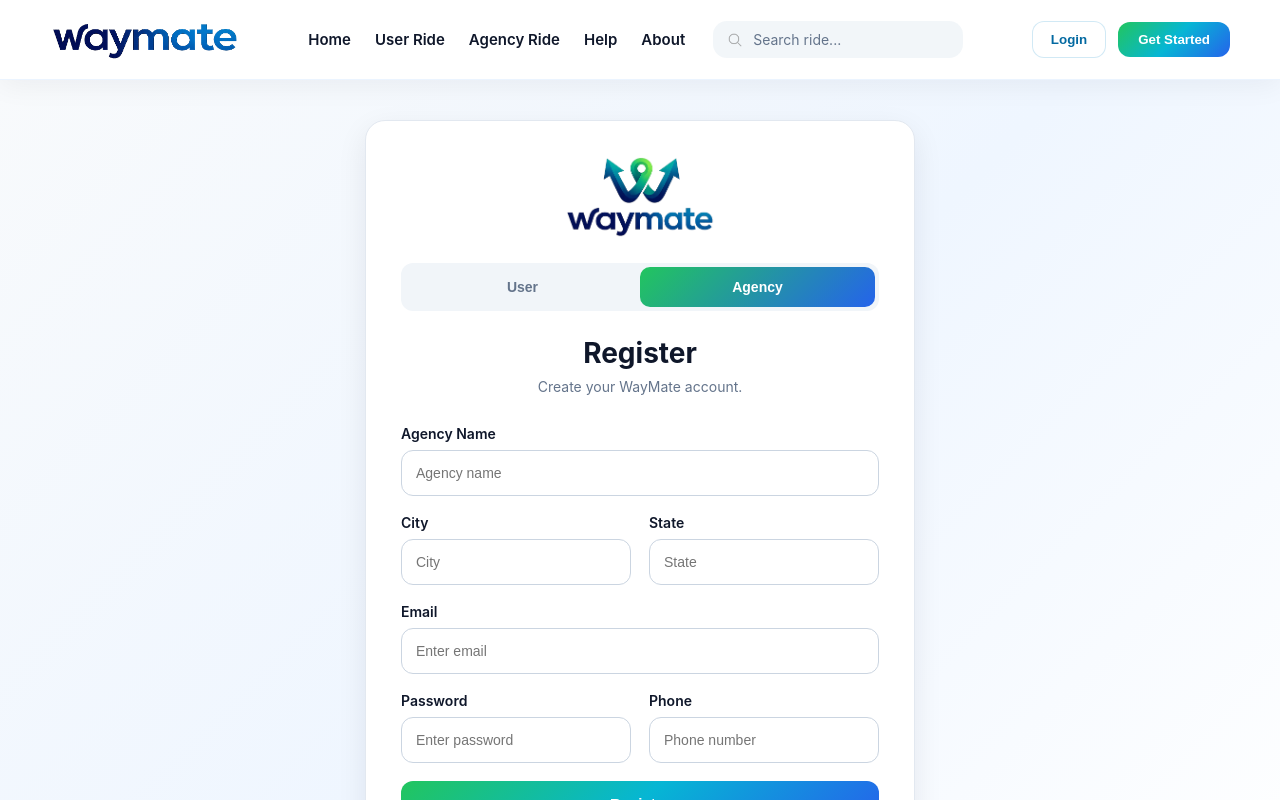
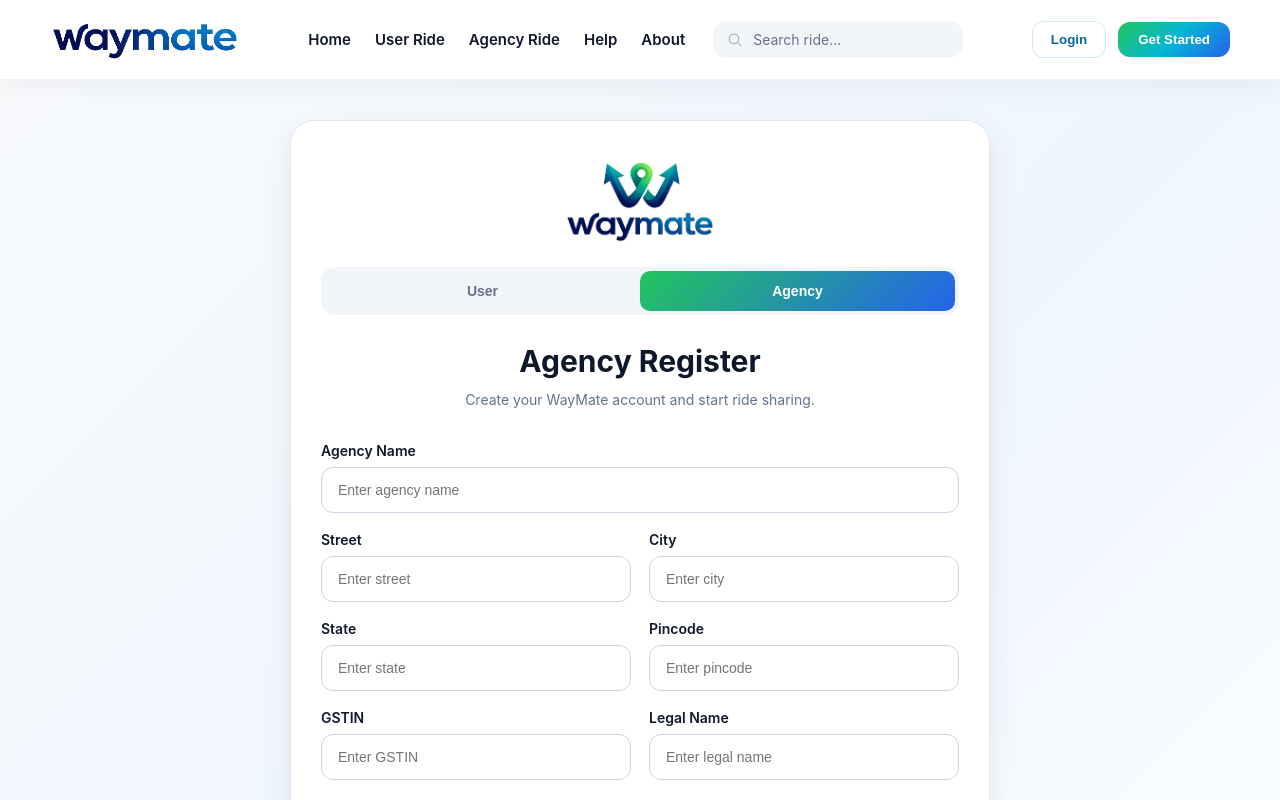
Before and after one commit to aswinbkk/waymate, a React (Vite) app in the folder frontend/: page /register in a window 1280 px wide. Both pictures are taken after a click on the button "Agency". Shown: the top 800 px of the page. Built offline with nearby package versions, Linux system fonts and the light colour scheme.

Commit message:
user and agencies registration successfull

```diff
--- a/frontend/src/auth/Register.jsx
+++ b/frontend/src/auth/Register.jsx
@@ -1,10 +1,8 @@
 import React, { useState } from "react";
 import styled from "styled-components";
 import { Link, useNavigate } from "react-router-dom";
-
 import Layout from "../layouts/Layout";
 import Popup from "../components/Popup";
-
 import { registerUser } from "../api/apiUser";
 import { registerAgency } from "../api/apiAgency";
 
@@ -13,10 +11,9 @@ const Page = styled.div`
   display: flex;
   justify-content: center;
   align-items: center;
-
   padding: 40px 20px;
-
-  background: linear-gradient(
+  background:
+    linear-gradient(
       135deg,
       #f8fafc,
       #eff6ff,
@@ -26,48 +23,41 @@ const Page = styled.div`
 
 const Card = styled.div`
   width: 100%;
-  max-width: 550px;
-
+  max-width: 700px;
   background: white;
-
-  padding: 35px;
-
-  border-radius: 20px;
-
+  padding: 40px 30px;
+  border-radius: 24px;
   border: 1px solid #e2e8f0;
-
-  box-shadow: 0 10px 30px rgba(15, 23, 42, 0.08);
+  box-shadow:
+    0 10px 30px rgba(15,23,42,0.08);
 
   @media (max-width: 768px) {
-    padding: 25px;
+    padding: 30px 20px;
   }
 `;
 
 const Logo = styled.img`
   width: 150px;
   display: block;
-  margin: 0 auto 25px;
+  margin: 0 auto 24px;
 `;
 
-const Toggle = styled.div`
+const ToggleContainer = styled.div`
   display: flex;
   background: #f1f5f9;
-  border-radius: 12px;
+  border-radius: 14px;
   padding: 4px;
-  margin-bottom: 25px;
+  margin-bottom: 28px;
 `;
 
 const ToggleButton = styled.button`
   flex: 1;
+  padding: 12px;
   border: none;
-  padding: 12px;
   border-radius: 10px;
-
   cursor: pointer;
-
   font-size: 14px;
   font-weight: 600;
-
   transition: 0.3s;
 
   background: ${({ $active }) =>
@@ -76,20 +66,24 @@ const ToggleButton = styled.button`
       : "transparent"};
 
   color: ${({ $active }) =>
-    $active ? "white" : "#64748b"};
+    $active
+      ? "white"
+      : "#64748b"};
 `;
 
 const Title = styled.h1`
   text-align: center;
-  font-size: 28px;
+  font-size: 30px;
+  font-weight: 700;
   color: #0f172a;
-  margin-bottom: 8px;
+  margin-bottom: 10px;
 `;
 
 const Description = styled.p`
   text-align: center;
   color: #64748b;
   font-size: 14px;
+  line-height: 1.6;
   margin-bottom: 30px;
 `;
 
@@ -99,9 +93,9 @@ const Form = styled.form`
   gap: 18px;
 `;
 
-const Grid = styled.div`
+const InputGrid = styled.div`
   display: grid;
-  grid-template-columns: repeat(2,1fr);
+  grid-template-columns: repeat(2, 1fr);
   gap: 18px;
 
   @media (max-width: 768px) {
@@ -113,54 +107,45 @@ const InputGroup = styled.div`
   display: flex;
   flex-direction: column;
   gap: 8px;
-
   label {
     font-size: 14px;
     font-weight: 600;
+
     color: #0f172a;
   }
 `;
 
 const Input = styled.input`
-  padding: 14px;
+  padding: 14px 16px;
   border-radius: 12px;
   border: 1px solid #cbd5e1;
-
   font-size: 14px;
-
   outline: none;
-
   transition: 0.3s;
-
   &:focus {
     border-color: #2563eb;
-    box-shadow: 0 0 0 4px rgba(37, 99, 235, 0.1);
+    box-shadow:
+      0 0 0 4px rgba(37,99,235,0.1);
   }
 `;
 
 const Button = styled.button`
+  margin-top: 10px;
+  padding: 14px;
   border: none;
-
-  padding: 14px;
-
   border-radius: 12px;
-
   cursor: pointer;
-
-  color: white;
-
   font-size: 15px;
   font-weight: 700;
-
-  background: linear-gradient(
+  color: white;
+  background:
+    linear-gradient(
       135deg,
       #22c55e,
       #06b6d4,
       #2563eb
     );
-
   transition: 0.3s;
-
   &:hover {
     transform: translateY(-2px);
   }
@@ -168,13 +153,9 @@ const Button = styled.button`
 
 const BottomText = styled.p`
   margin-top: 24px;
-
   text-align: center;
-
   color: #64748b;
-
   font-size: 14px;
-
   a {
     color: #0284c7;
     font-weight: 700;
@@ -184,11 +165,8 @@ const BottomText = styled.p`
 `;
 
 const Register = () => {
-
   const navigate = useNavigate();
-
-  const [accountType, setAccountType] =
-    useState("user");
+  const [registerRole, setRegisterRole] = useState("user");
 
   const [popup, setPopup] =
     useState({
@@ -204,36 +182,31 @@ const Register = () => {
       lastName: "",
       email: "",
       password: "",
+      confirmPassword: "",
       phone: ""
     });
 
   const [agencyForm, setAgencyForm] =
     useState({
       agencyName: "",
+      street: "",
       city: "",
       state: "",
+      pincode: "",
+      gstin: "",
+      legalName: "",
+      tradeName: "",
       email: "",
       password: "",
+      confirmPassword: "",
       phone: ""
     });
 
-  const showPopup = (
-    type,
-    title,
-    message
-  ) => {
-
-    setPopup({
-      show: true,
-      type,
-      title,
-      message
-    });
-
+  const showPopup = ( type, title, message ) => {
+    setPopup({ show: true, type, title, message});
   };
 
   const handleUserChange = (e) => {
-
     setUserForm({
       ...userForm,
       [e.target.name]: e.target.value
@@ -242,7 +215,6 @@ const Register = () => {
   };
 
   const handleAgencyChange = (e) => {
-
     setAgencyForm({
       ...agencyForm,
       [e.target.name]: e.target.value
@@ -251,16 +223,16 @@ const Register = () => {
   };
 
   const handleSubmit = async (e) => {
+    e.preventDefault();
+    try {
+      if (registerRole === "user") {
 
-    e.preventDefault();
+        if ( userForm.password !== userForm.confirmPassword ) {
+          showPopup( "error", "Password Error", "Passwords do not match" );
+          return;
+        }
 
-    try {
-
-      let response;
-
-      if (accountType === "user") {
-
-        const payload = {
+        const userData = {
           fullName: {
             firstName: userForm.firstName,
             lastName: userForm.lastName
@@ -270,117 +242,118 @@ const Register = () => {
           phone: userForm.phone
         };
 
-        response =
-          await registerUser(payload);
+        const response = await registerUser(userData);
+
+        if (response.success) {
+          showPopup(
+            "success",
+            "Registration Successful",
+            "User account created successfully" );
+          setTimeout(() => { navigate("/login"); }, 1200);
+        } else {
+          showPopup(
+            "error",
+            "Registration Failed",
+            response.msg );
+        }
 
       } else {
+        if ( agencyForm.password !== agencyForm.confirmPassword ) {
+          showPopup(
+            "error",
+            "Password Error",
+            "Passwords do not match" );
+          return;
+        }
 
-        const payload = {
+        const agencyData = {
           agencyName: agencyForm.agencyName,
-
           address: {
+            street: agencyForm.street,
             city: agencyForm.city,
-            state: agencyForm.state
+            state: agencyForm.state,
+            pincode: agencyForm.pincode
           },
-
+          gst: {
+            gstin: agencyForm.gstin,
+            legalName: agencyForm.legalName,
+            tradeName: agencyForm.tradeName
+          },
           email: agencyForm.email,
           password: agencyForm.password,
           phone: agencyForm.phone
         };
 
-        response =
-          await registerAgency(payload);
-
-      }
+        const response = await registerAgency(agencyData);
 
         if (response.success) {
-
           showPopup(
             "success",
             "Registration Successful",
-          "Account created successfully"
-        );
+            "Agency account created successfully" );
 
-        setTimeout(() => {
-          navigate("/login");
-        }, 1200);
+          setTimeout(() => { navigate("/login"); }, 1200);
+        }
+      }
 
-      } else {
-
+    } catch (error) {
+      console.error(error);
       showPopup(
         "error",
         "Registration Failed",
-          response.msg ||
-          "Something went wrong"
-        );
-
+        "Something went wrong" );
     }
-
-    } catch (error) {
-
-      console.error(error);
-
-      showPopup(
-        "error",
-        "Server Error",
-        "Something went wrong"
-      );
-
-    }
-
   };
 
   return (
     <Layout>
-
       <Page>
-
         <Card>
-
-          <Logo
-            src="/waymate_full_logo.png"
-            alt="waymate"
-          />
-
-          <Toggle>
-
+          <Logo src="/waymate_full_logo.png" alt="waymate" />
+          <ToggleContainer>
             <ToggleButton
               type="button"
-              $active={accountType === "user"}
-              onClick={() =>
-                setAccountType("user")
-              }
-            >
+              $active={ registerRole === "user" }
+              onClick={() => setRegisterRole("user") } >
               User
             </ToggleButton>
 
             <ToggleButton
               type="button"
-              $active={accountType === "agency"}
+              $active={
+                registerRole === "agency"
+              }
               onClick={() =>
-                setAccountType("agency")
+                setRegisterRole("agency")
               }
             >
               Agency
             </ToggleButton>
 
-          </Toggle>
+          </ToggleContainer>
 
           <Title>
-            Register
+
+            {
+              registerRole === "user"
+                ? "User Register"
+                : "Agency Register"
+            }
+
           </Title>
 
           <Description>
-            Create your WayMate account.
+            Create your WayMate account
+            and start ride sharing.
           </Description>
 
           <Form onSubmit={handleSubmit}>
 
             {
-              accountType === "user" && (
+              registerRole === "user" && (
                 <>
 
-                  <Grid>
+                  <InputGrid>
 
                     <InputGroup>
 
@@ -391,7 +364,7 @@ const Register = () => {
                       <Input
                         type="text"
                         name="firstName"
-                        placeholder="First name"
+                        placeholder="Enter first name"
                         value={userForm.firstName}
                         onChange={handleUserChange}
                         required
@@ -408,7 +381,7 @@ const Register = () => {
                       <Input
                         type="text"
                         name="lastName"
-                        placeholder="Last name"
+                        placeholder="Enter last name"
                         value={userForm.lastName}
                         onChange={handleUserChange}
                         required
@@ -416,11 +389,15 @@ const Register = () => {
 
                     </InputGroup>
 
-                  </Grid>
+                  </InputGrid>
+
+                  <InputGrid>
 
                   <InputGroup>
 
-                    <label>Email</label>
+                    <label>
+                      Email
+                    </label>
 
                     <Input
                       type="email"
@@ -433,11 +410,31 @@ const Register = () => {
 
                   </InputGroup>
 
-                  <Grid>
+                  <InputGroup>
+
+                    <label>
+                      Phone
+                    </label>
+
+                    <Input
+                      type="text"
+                      name="phone"
+                      placeholder="Enter phone"
+                      value={userForm.phone}
+                      onChange={handleUserChange}
+                      required
+                    />
+
+                  </InputGroup>
+                  </InputGrid>
+
+                  <InputGrid>
 
                     <InputGroup>
 
-                      <label>Password</label>
+                      <label>
+                        Password
+                      </label>
 
                       <Input
                         type="password"
@@ -452,27 +449,33 @@ const Register = () => {
 
                     <InputGroup>
 
-                      <label>Phone</label>
+                      <label>
+                        Confirm Password
+                      </label>
 
                       <Input
-                        type="text"
-                        name="phone"
-                        placeholder="Phone number"
-                        value={userForm.phone}
+                        type="password"
+                        name="confirmPassword"
+                        placeholder="Confirm password"
+                        value={
+                          userForm.confirmPassword
+                        }
                         onChange={handleUserChange}
                         required
                       />
 
                     </InputGroup>
 
-                  </Grid>
+                  </InputGrid>
+
+
 
                 </>
               )
             }
 
             {
-              accountType === "agency" && (
+              registerRole === "agency" && (
                 <>
 
                   <InputGroup>
@@ -484,7 +487,7 @@ const Register = () => {
                     <Input
                       type="text"
                       name="agencyName"
-                      placeholder="Agency name"
+                      placeholder="Enter agency name"
                       value={agencyForm.agencyName}
                       onChange={handleAgencyChange}
                       required
@@ -492,17 +495,19 @@ const Register = () => {
 
                   </InputGroup>
 
-                  <Grid>
+                  <InputGrid>
 
                     <InputGroup>
 
-                      <label>City</label>
+                      <label>
+                        Street
+                      </label>
 
                       <Input
                         type="text"
-                        name="city"
-                        placeholder="City"
-                        value={agencyForm.city}
+                        name="street"
+                        placeholder="Enter street"
+                        value={agencyForm.street}
                         onChange={handleAgencyChange}
                         required
                       />
@@ -511,12 +516,35 @@ const Register = () => {
 
                     <InputGroup>
 
-                      <label>State</label>
+                      <label>
+                        City
+                      </label>
+
+                      <Input
+                        type="text"
+                        name="city"
+                        placeholder="Enter city"
+                        value={agencyForm.city}
+                        onChange={handleAgencyChange}
+                        required
+                      />
+
+                    </InputGroup>
+
+                  </InputGrid>
+
+                  <InputGrid>
+
+                    <InputGroup>
+
+                      <label>
+                        State
+                      </label>
 
                       <Input
                         type="text"
                         name="state"
-                        placeholder="State"
+                        placeholder="Enter state"
                         value={agencyForm.state}
                         onChange={handleAgencyChange}
                         required
@@ -524,11 +552,87 @@ const Register = () => {
 
                     </InputGroup>
 
-                  </Grid>
+                    <InputGroup>
+
+                      <label>
+                        Pincode
+                      </label>
+
+                      <Input
+                        type="text"
+                        name="pincode"
+                        placeholder="Enter pincode"
+                        value={agencyForm.pincode}
+                        onChange={handleAgencyChange}
+                        required
+                      />
+
+                    </InputGroup>
+
+                  </InputGrid>
+
+                  <InputGrid>
 
                     <InputGroup>
 
-                    <label>Email</label>
+                      <label>
+                        GSTIN
+                      </label>
+
+                      <Input
+                        type="text"
+                        name="gstin"
+                        placeholder="Enter GSTIN"
+                        value={agencyForm.gstin}
+                        onChange={handleAgencyChange}
+                        required
+                      />
+
+                    </InputGroup>
+
+                    <InputGroup>
+
+                      <label>
+                        Legal Name
+                      </label>
+
+                      <Input
+                        type="text"
+                        name="legalName"
+                        placeholder="Enter legal name"
+                        value={agencyForm.legalName}
+                        onChange={handleAgencyChange}
+                        required
+                      />
+
+                    </InputGroup>
+
+                  </InputGrid>
+
+                  <InputGroup>
+
+                    <label>
+                      Trade Name
+                    </label>
+
+                    <Input
+                      type="text"
+                      name="tradeName"
+                      placeholder="Enter trade name"
+                      value={agencyForm.tradeName}
+                      onChange={handleAgencyChange}
+                      required
+                    />
+
+                  </InputGroup>
+
+                  <InputGrid>
+
+                    <InputGroup>
+
+                      <label>
+                        Email
+                      </label>
 
                       <Input
                         type="email"
@@ -541,11 +645,32 @@ const Register = () => {
 
                     </InputGroup>
 
-                  <Grid>
+                    <InputGroup>
+
+                      <label>
+                        Phone
+                      </label>
+
+                      <Input
+                        type="text"
+                        name="phone"
+                        placeholder="Enter phone"
+                        value={agencyForm.phone}
+                        onChange={handleAgencyChange}
+                        required
+                      />
+
+                    </InputGroup>
+
+                  </InputGrid>
+
+                  <InputGrid>
 
                     <InputGroup>
 
-                      <label>Password</label>
+                      <label>
+                        Password
+                      </label>
 
                       <Input
                         type="password"
@@ -560,20 +685,24 @@ const Register = () => {
 
                     <InputGroup>
 
-                      <label>Phone</label>
+                      <label>
+                        Confirm Password
+                      </label>
 
                       <Input
-                        type="text"
-                        name="phone"
-                        placeholder="Phone number"
-                        value={agencyForm.phone}
+                        type="password"
+                        name="confirmPassword"
+                        placeholder="Confirm password"
+                        value={
+                          agencyForm.confirmPassword
+                        }
                         onChange={handleAgencyChange}
                         required
                       />
 
                     </InputGroup>
 
-                  </Grid>
+                  </InputGrid>
 
                 </>
               )
```
Also changed, not shown: frontend/src/api/apiAgency.js (+29 -7 lines), frontend/src/api/apiUser.js (+34 -7 lines), frontend/src/components/Popup.jsx (+1 -8 lines), 2 other files (tests, documents, lock files or other folders). Lines whose indentation alone changed are shown as unchanged.
